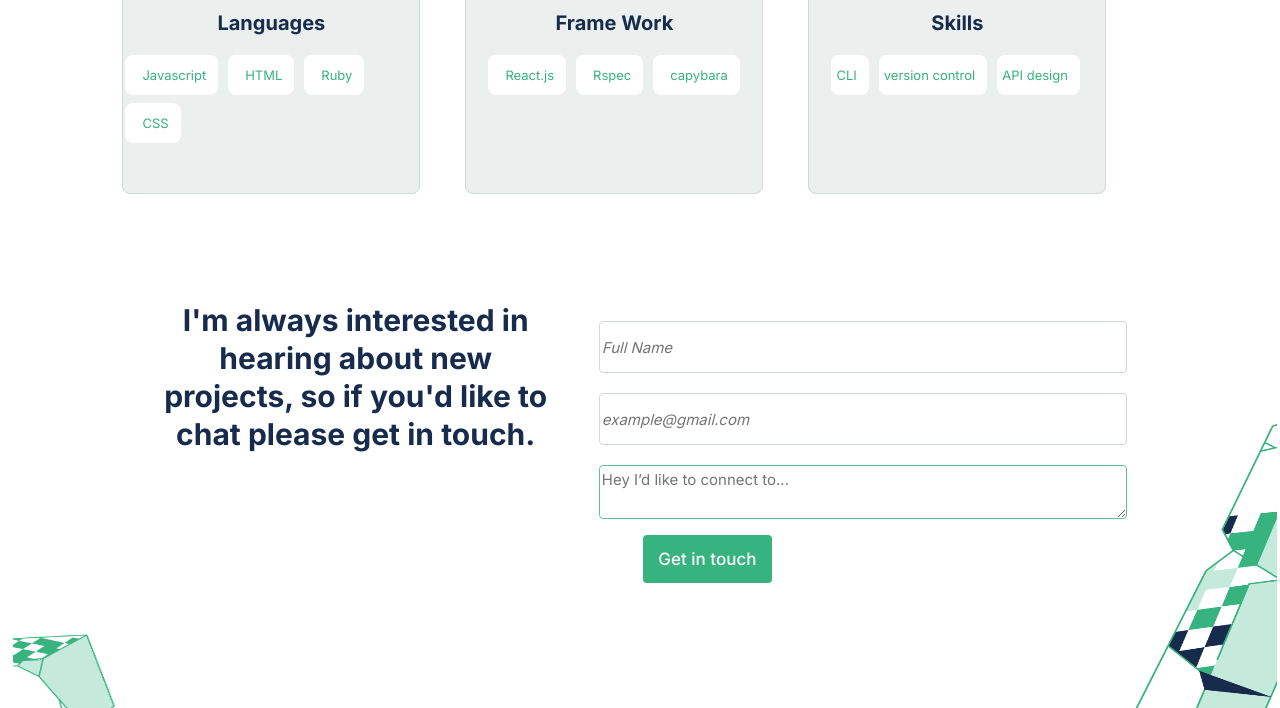
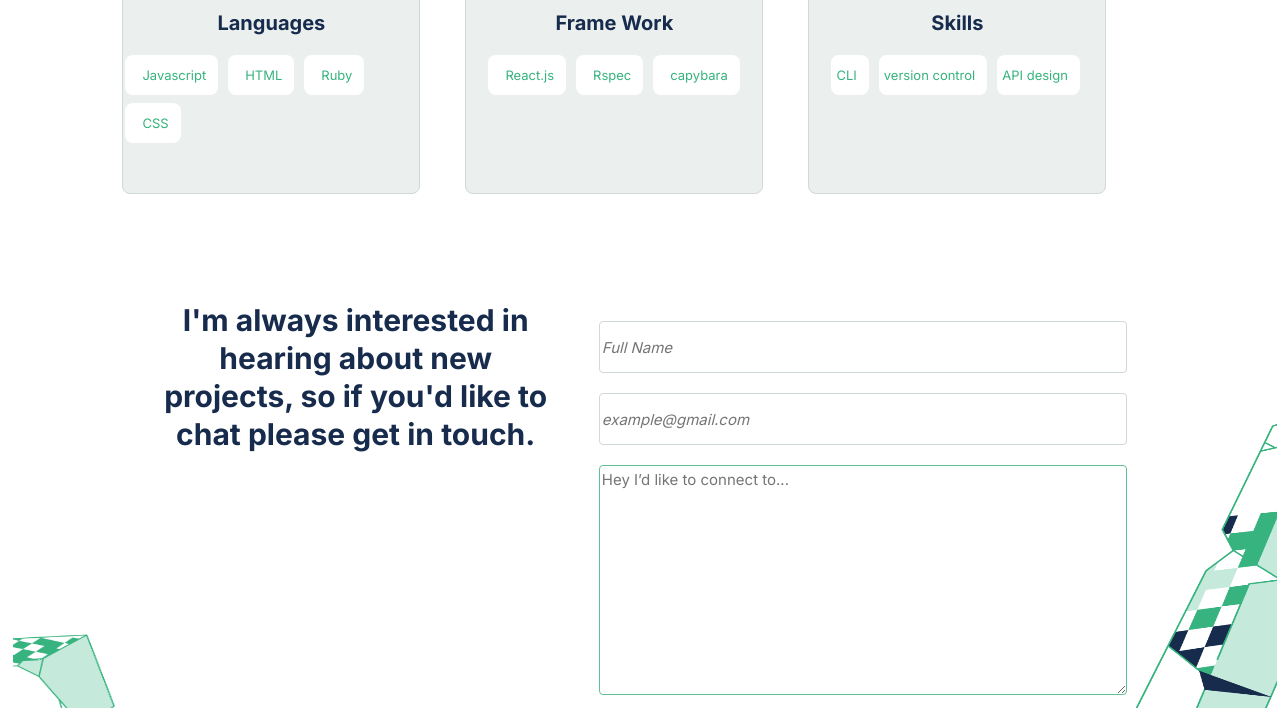
Before and after one commit to tajulafreen/Portfolio, a website: page index.html in a window 1280 px wide. Shown: the part 2645-3353 px from the top of the page. Drawn offline with Linux system fonts and the light colour scheme.

Commit message:
added height of form

```diff
--- a/styles.css
+++ b/styles.css
@@ -577,6 +577,9 @@ ul {
     height: 48px;
     width: 522px;
   }
+  .message {
+    height: 224px;
+  }
 }
 
 @media (min-width: 768px) {
```
